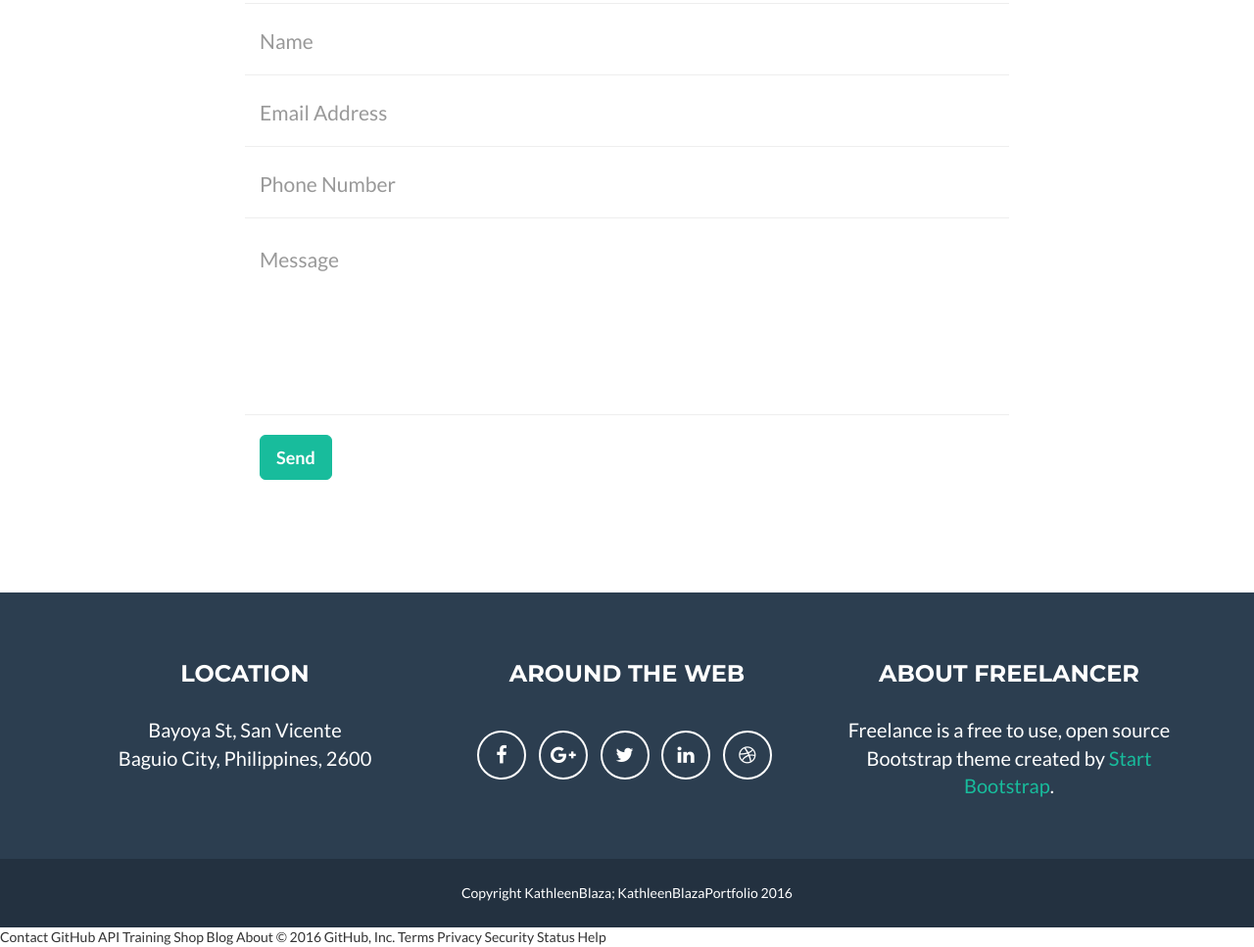
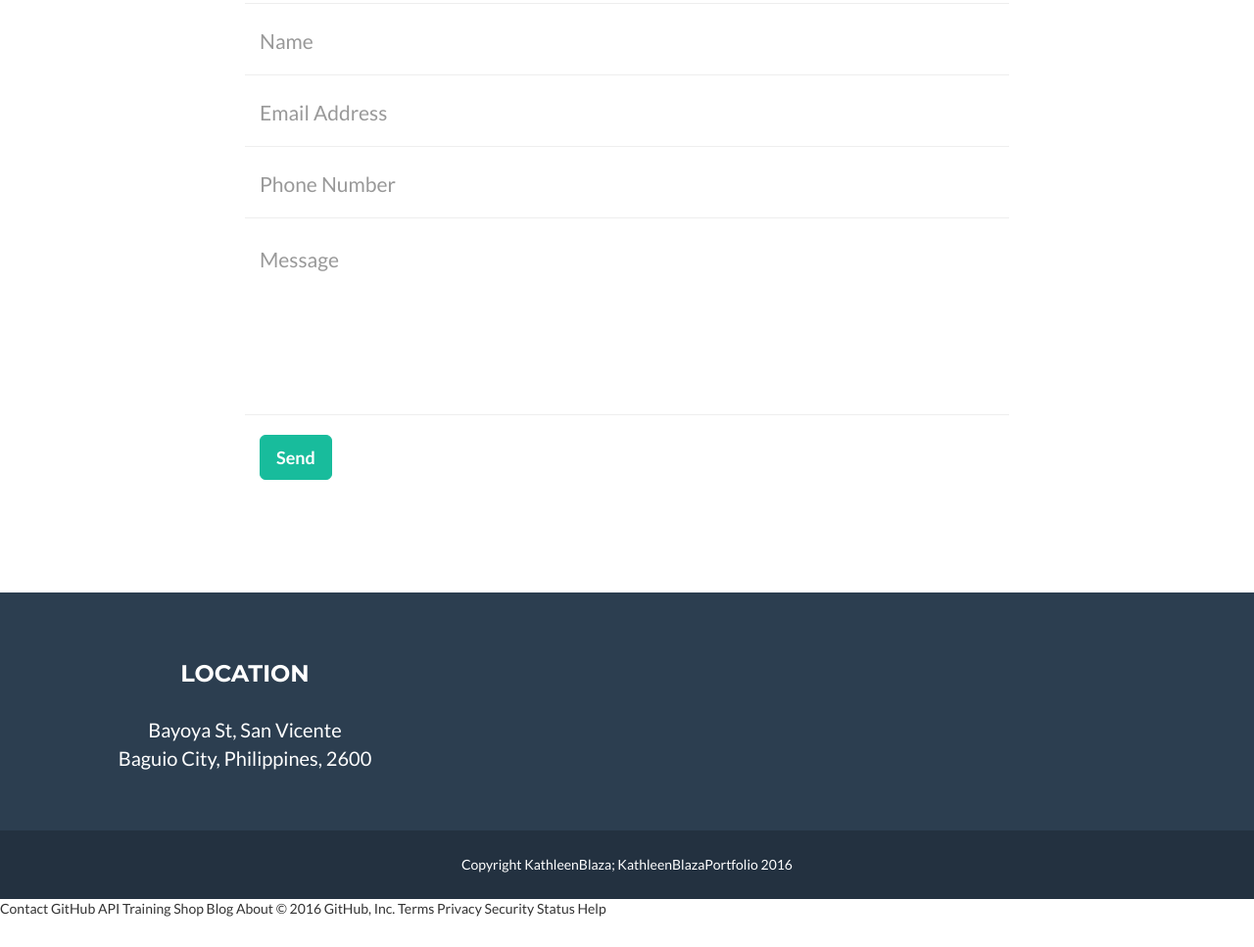
Before and after one commit to kathleenblaza/kathleenblaza.github.io, a website: page index.html in a window 1280 px wide. Shown: the part 3112-4079 px from the top of the page at 98% size. After the commit the page ends 4050 px from the top, so only its background shows below. Drawn offline with nearby package versions, Linux system fonts and the light colour scheme.

Commit message:
Update index.html

```diff
--- a/index.html
+++ b/index.html
@@ -239,29 +239,9 @@
                         <p>Bayoya St, San Vicente
                             <br>Baguio City, Philippines, 2600</p>
                     </div>
+
                     <div class="footer-col col-md-4">
-                        <h3>Around the Web</h3>
-                        <ul class="list-inline">
-                            <li>
-                                <a href="#" class="btn-social btn-outline"><i class="fa fa-fw fa-facebook"></i></a>
-                            </li>
-                            <li>
-                                <a href="#" class="btn-social btn-outline"><i class="fa fa-fw fa-google-plus"></i></a>
-                            </li>
-                            <li>
-                                <a href="#" class="btn-social btn-outline"><i class="fa fa-fw fa-twitter"></i></a>
-                            </li>
-                            <li>
-                                <a href="#" class="btn-social btn-outline"><i class="fa fa-fw fa-linkedin"></i></a>
-                            </li>
-                            <li>
-                                <a href="#" class="btn-social btn-outline"><i class="fa fa-fw fa-dribbble"></i></a>
-                            </li>
-                        </ul>
-                    </div>
-                    <div class="footer-col col-md-4">
-                        <h3>About Freelancer</h3>
-                        <p>Freelance is a free to use, open source Bootstrap theme created by <a href="http://startbootstrap.com">Start Bootstrap</a>.</p>
+
                     </div>
                 </div>
             </div>
```
